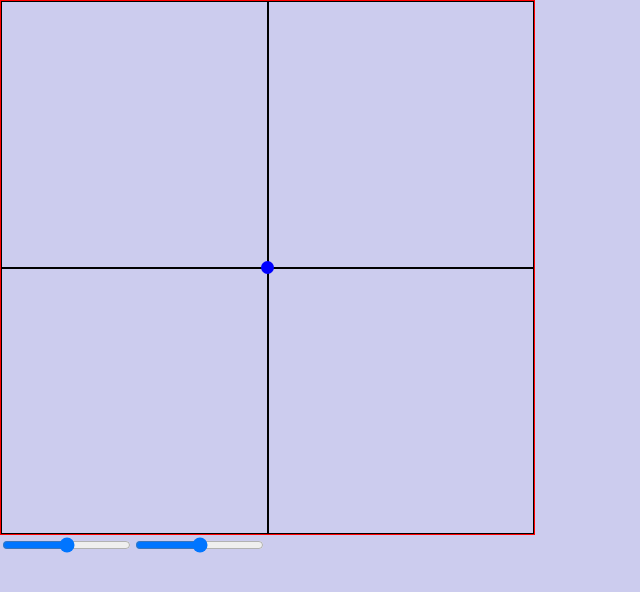
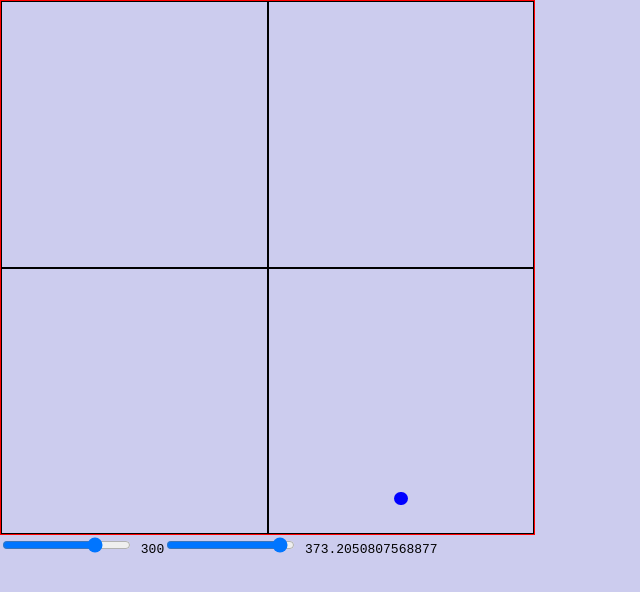
Before and after one commit to doppler/circle, a React (Create React App) app: page / in a window 1280 px wide. Shown: the top 592 px of the page, without its empty margins (0-640 px from the left). Built offline with nearby package versions, Linux system fonts and the light colour scheme.

Commit message:
set y based on x

```diff
--- a/src/App.js
+++ b/src/App.js
@@ -1,11 +1,32 @@
-import React, { useState } from "react";
+import React, { useState, useEffect } from "react";
 import "./App.scss";
 
 const App = () => {
+  const h = 200;
+  const k = 200;
+  const r = 200;
   const [x, setX] = useState(0);
   const [y, setY] = useState(0);
+  const [reverse, setReverse] = useState(false);
   const handleXChange = event => setX(Number(event.target.value));
   const handleYChange = event => setY(Number(event.target.value));
+
+  const moveX = () => {
+    if (x === 400) setReverse(true);
+    if (x === 0) setReverse(false);
+    setX(reverse ? x - 1 : x + 1);
+  };
+  let timer;
+  useEffect(() => {
+    timer = setInterval(() => {
+      moveX();
+    }, 25);
+    return () => clearInterval(timer);
+  });
+  useEffect(() => {
+    setY(h + Math.sqrt((r + x - k) * (r - x + k)));
+  }, [x]);
+
   return (
     <div className="App">
       <div className="circle-container">
@@ -16,13 +37,13 @@ const App = () => {
         <div
           className="dot"
           style={{
-            left: `calc(50% - 5pt + ${x}pt)`,
-            top: `calc(50% - 5pt + ${y}pt)`
+            left: `calc(${x}pt - 5pt)`,
+            top: `calc(${y}pt - 5pt)`
           }}
         />
       </div>
-      <SliderX {...{ x, handleXChange }} />
-      <SliderY {...{ y, handleYChange }} />
+      <SliderX {...{ x, handleXChange }} /> {x}
+      <SliderY {...{ y, handleYChange }} /> {y}
     </div>
   );
 };
@@ -30,9 +51,9 @@ const App = () => {
 export default App;
 
 const SliderX = ({ x, handleXChange }) => (
-  <input type="range" min={-200} max={200} value={x} onChange={handleXChange} />
+  <input type="range" min={0} max={400} value={x} onChange={handleXChange} />
 );
 
 const SliderY = ({ y, handleYChange }) => (
-  <input type="range" min={-200} max={200} value={y} onChange={handleYChange} />
+  <input type="range" min={0} max={400} value={y} onChange={handleYChange} />
 );
--- a/src/App.scss
+++ b/src/App.scss
@@ -3,6 +3,7 @@
   height: 100vh;
   overflow: auto;
   background-color: #cce;
+  font-family: monospace;
 }
 
 .circle-container {
```
